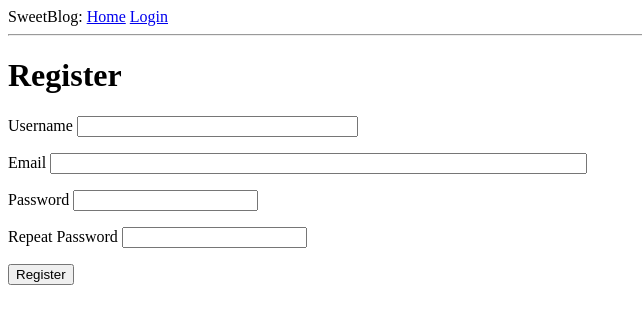
After one commit to xj894976677/SweetBlog, a Flask app: page /register in a window 1280 px wide. The commit adds this page. Shown: the top 324 px of the page, without its empty margins (0-642 px from the left). Run offline with Flask 2, Linux system fonts and the light colour scheme.

Commit message:
增加登陆注册功能

```diff
--- a/app/forms.py
+++ b/app/forms.py
@@ -1,6 +1,8 @@
 from flask_wtf import FlaskForm
 from wtforms import StringField, PasswordField, BooleanField, SubmitField
-from wtforms.validators import DataRequired
+from wtforms.validators import DataRequired, Email, EqualTo, ValidationError
+
+from app.models import User
 
 
 class LoginForm(FlaskForm):
@@ -8,3 +10,23 @@ class LoginForm(FlaskForm):
     password = PasswordField('Password', validators=[DataRequired()])
     remember_me = BooleanField('Remember Me')
     submit = SubmitField('Sign In')
+
+
+class RegistrationForm(FlaskForm):
+    username = StringField('Username', validators=[DataRequired()])
+    email = StringField('Email', validators=[DataRequired(), Email()])
+    password = PasswordField('Password', validators=[DataRequired()])
+    password2 = PasswordField('Repeat Password', validators=[DataRequired(), EqualTo('password')])
+    submit = SubmitField('Register')
+
+    # validate_字段的方法，WTFForms会将这些方法作为自定义验证器，并在stock validator之外调用
+    # 如果发生错误将会在字段旁边显示异常消息
+    def validate_username(self, username):
+        user = User.query.filter_by(username=username.data).first()
+        if user is not None:
+            raise ValidationError('Please use a different username')
+
+    def validate_email(self, email):
+        user = User.query.filter_by(email=email.data).first()
+        if user is not None:
+            raise ValidationError('Please use a different emil address')
--- a/app/routes.py
+++ b/app/routes.py
@@ -1,10 +1,16 @@
-from flask import render_template, flash, redirect
-from app import forms
-from app import app
+from flask import render_template, flash, redirect, url_for, request
+from flask_login import current_user, login_user, logout_user, login_required
+from werkzeug.urls import url_parse
+
+from app.models import User
+from app.forms import LoginForm, RegistrationForm
+from app import app, db
 
 
 @app.route('/')
 @app.route('/index')
+# 此装饰器作用：将视图函数设置为保护的
+@login_required
 def index():
     # user = {'username': 'Miguel'}  # 用户
     posts = [  # 创建一个列表：帖子。里面元素是两个字典，每个字典里元素还是字典，分别作者、帖子内容。
@@ -17,13 +23,46 @@ def index():
             'body': 'The Avengers movie was so cool!'
         }
     ]
-    return render_template('index.html', title='Home', user='Netop', posts=posts)
+    return render_template('index.html', title='Home', posts=posts)
 
 
 @app.route('/login', methods=['GET', 'POST'])
 def login():
-    form = forms.LoginForm()
+    if current_user.is_authenticated:
+        return redirect(url_for('index'))
+    form = LoginForm()
     if form.validate_on_submit():
-        flash(f'Login requested for user {form.username.data}, remember_me={form.remember_me.data}')
-        return redirect('/index')
+        user = User.query.filter_by(username=form.username.data).first()
+        if user is None or not user.check_password(form.password.data):
+            flash('Invalid username or password')
+            return redirect(url_for('login'))
+        login_user(user, remember=form.remember_me.data)
+
+    # 重定向到 next 页面
+        next_page = request.args.get('next')
+        if not next_page or url_parse(next_page).netloc != '':
+            next_page = url_for('index')
+        return redirect(next_page)
+
     return render_template('login.html', title='Sign In', form=form)
+
+
+@app.route('/logout')
+def logout():
+    logout_user()
+    return redirect(url_for('index'))
+
+
+@app.route('/register', methods=['GET', 'POST'])
+def register():
+    if current_user.is_authenticated:
+        return redirect(url_for('index'))
+    form = RegistrationForm()
+    if form.validate_on_submit():
+        user = User(username=form.username.data, email=form.email.data)
+        user.set_password(form.password.data)
+        db.session.add(user)
+        db.session.commit()
+        flash('Congratulations, you are now a registered user!')
+        return redirect(url_for('index'))
+    return render_template('register.html', title='Register', form=form)
--- a/app/templates/base.html
+++ b/app/templates/base.html
@@ -12,7 +12,11 @@
     <div>
         SweetBlog:
         <a href="/index">Home</a>
+        {% if current_user.is_anonymous %}
             <a href="/login">Login</a>
+        {% else %}
+            <a href="{{ url_for('logout') }}">Logout</a>
+        {% endif %}
     </div>
     <hr>
     {% with messages = get_flashed_messages() %}
--- a/app/templates/index.html
+++ b/app/templates/index.html
@@ -1,6 +1,6 @@
 {% extends "base.html" %}
 {% block content %}
-<h1> Hello {{user}}</h1>
+<h1> Hello {{ current_user.username }}</h1>
 {% for post in posts%}
     <div>
         <p>{{post.author.username}} says:
--- a/app/templates/login.html
+++ b/app/templates/login.html
@@ -22,4 +22,5 @@
     <p>{{form.remember_me()}} {{form.remember_me.label}}</p>
     <p>{{form.submit()}}</p>
 </form>
+<p>New User? <a href="{{ url_for('register') }}">Click to Register!</a></p>
 {% endblock %}
--- /dev/null
+++ b/app/templates/register.html
@@ -0,0 +1,38 @@
+{% extends "base.html" %}
+{% block content %}
+    <h1>Register</h1>
+    <form action="" method="post">
+        {{form.hidden_tag()}}
+        <p>
+            {{ form.username.label }}
+            {{ form.username(size = 32) }}
+            {% for error in form.username.errors %}
+                <span style="color: red;"> {{error}}</span>
+            {% endfor %}
+        </p>
+        <p>
+            {{ form.email.label }}
+            {{ form.email(size = 64) }}
+            {% for error in form.email.errors %}
+                <span style="color: red;">{{error}}</span>
+            {% endfor %}
+        </p>
+        <p>
+            {{ form.password.label }}
+            {{ form.password() }}
+            {% for error in form.password.errors %}
+                <span style="color: red;">{{error}}</span>
+            {% endfor %}
+        </p>
+        <p>
+            {{ form.password2.label }}
+            {{ form.password2() }}
+            {% for error in form.password2.errors %}
+                <span style="color: red;">{{error}}</span>
+            {% endfor %}
+        </p>
+        <p>
+            {{ form.submit() }}
+        </p>
+    </form>
+{% endblock %}
```
Also changed, not shown: app/__init__.py (+6 -1 lines), app/models.py (+16 -2 lines), database.sqlite, 1 other file. Lines whose indentation alone changed are shown as unchanged.
